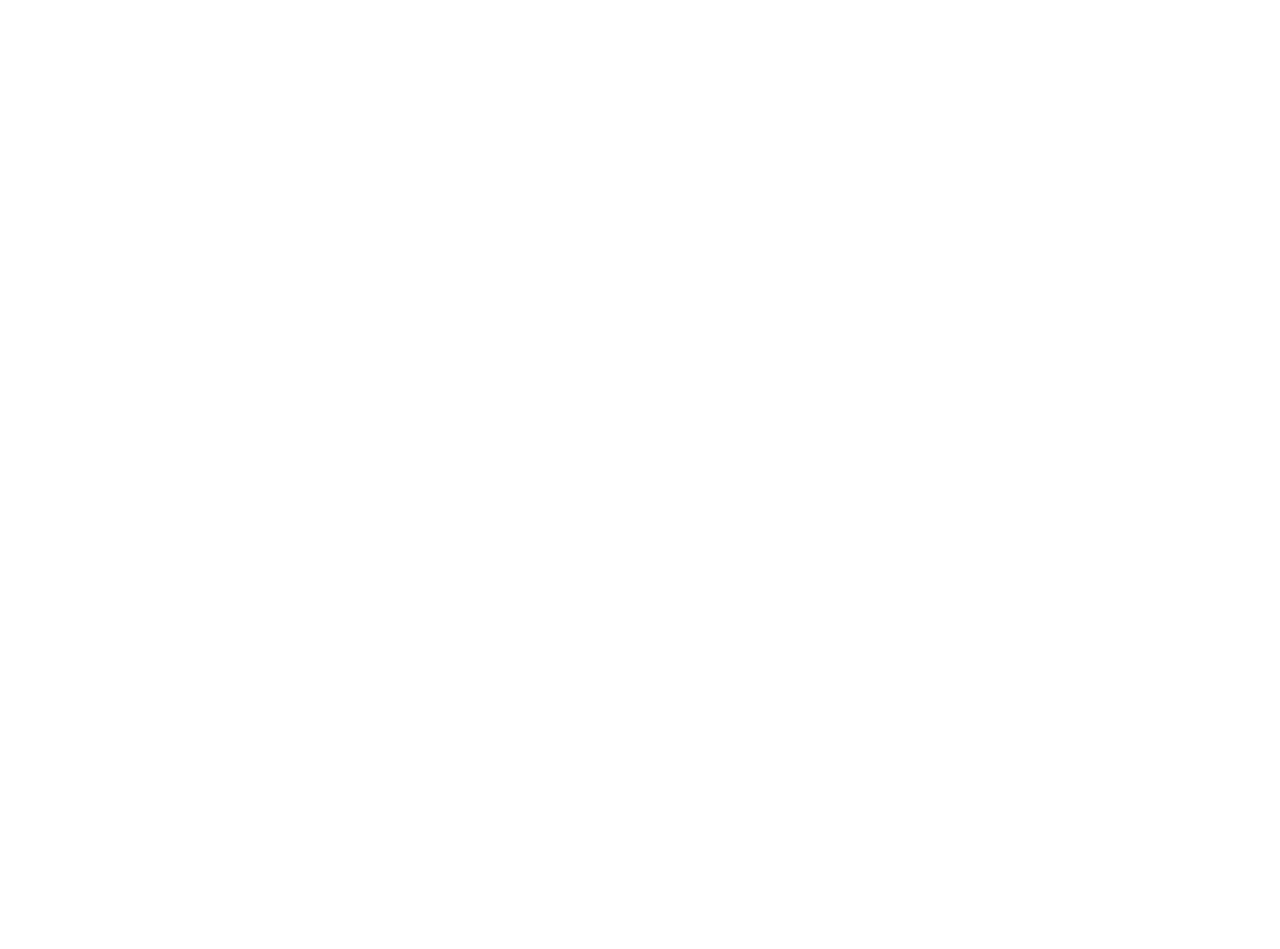
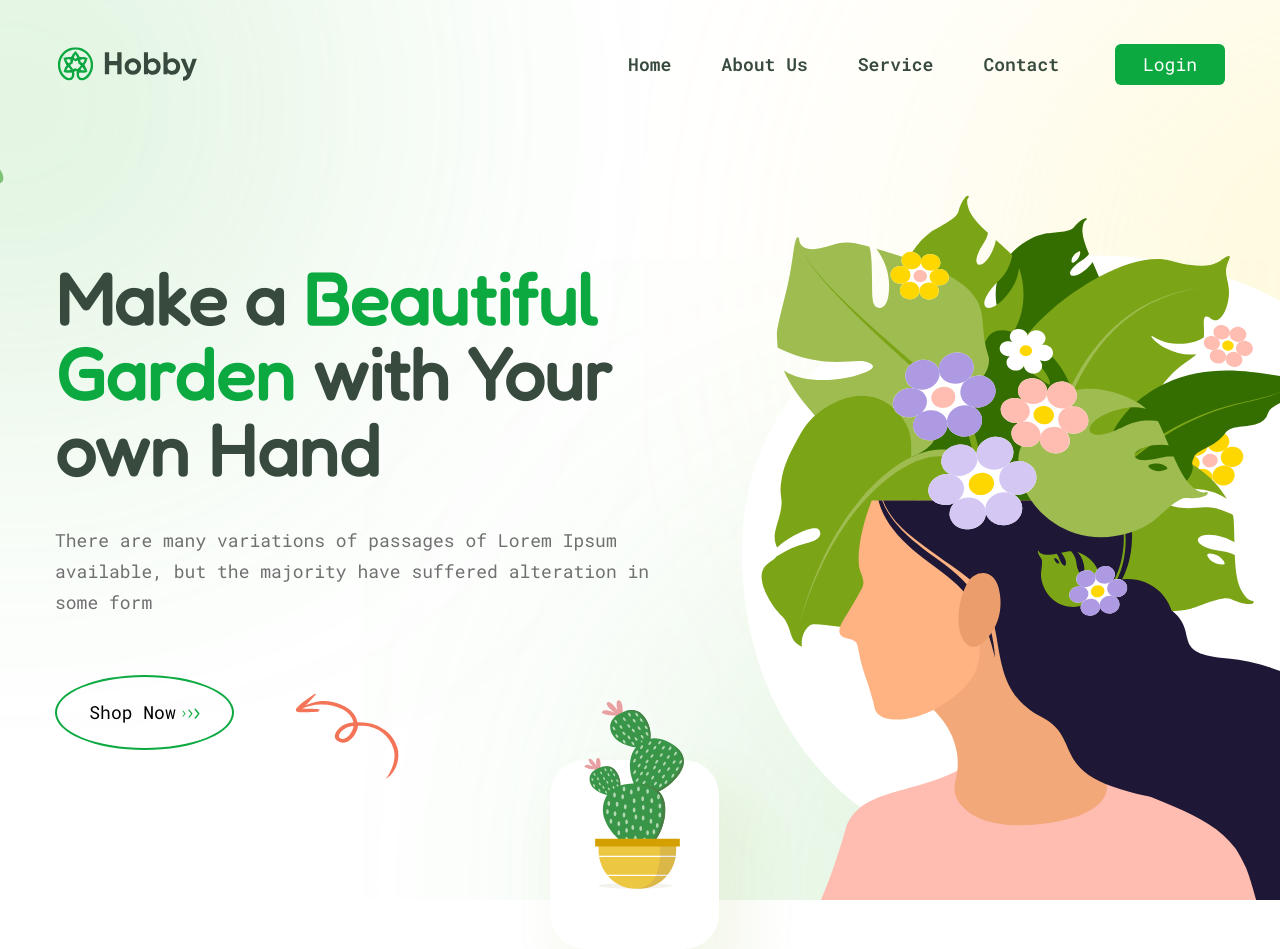
Before and after one commit to MIRZOULUGBEK9008/hobby-selfmade, a React (Vite) app: page / in a window 1280 px wide. Before the commit the page ends 800 px from the top, so only its background shows below. Built offline with nearby package versions, Linux system fonts and the light colour scheme.

Commit message:
Add site-hero-header with styles

```diff
--- a/src/App.jsx
+++ b/src/App.jsx
@@ -1,6 +1,6 @@
 import React from 'react'
 import Loader from './components/Loader'
-import Header from './components/Header'
+import SiteHeroHeader from './components/SiteHeroHeader'
 import MainContent from './components/main-content/MainContent'
 import Footer from './components/Footer'
 
@@ -8,7 +8,7 @@ function App() {
   return (
     <>
     <Loader />
-    <Header />
+    <SiteHeroHeader />
     <MainContent />
     <Footer />
     </>
--- a/src/components/Header.jsx
+++ /dev/null
@@ -1,11 +0,0 @@
-import React from 'react'
-
-function Header() {
-  return (
-    <header className='site-header'>
-
-    </header>
-    )
-  }
-
-  export default Header
--- /dev/null
+++ b/src/components/SiteHeader.jsx
@@ -0,0 +1,36 @@
+import React from 'react'
+import SiteLogo from '../img/site-logo-min.svg'
+
+function SiteHeader() {
+  const SiteHeaderLinks = [
+    {id: 1, link: "Home"},
+    {id: 2, link: "About us"},
+    {id: 3, link: "Service"},
+    {id: 4, link: "Contact"}
+  ]
+  return (
+    <header className='site-header'>
+    <div className="site-header__container container">
+    <a className="site-header__logo logo" href="index.html">
+    <img className="logo__img" src={SiteLogo} alt="Site logo"  width="145" height="34" />
+    </a>
+    <nav className="site-header__sitenav sitenav">
+    <ul className="sitenav__list">
+    {
+    SiteHeaderLinks.map((item) => {
+      return (
+        <li className="sitenav__item">
+        <a className="sitenav__link" href="#" key={item.id}>{item.link}</a>
+        </li>
+      )
+    })
+    }
+      </ul>
+      <button className="site-header__button button button--green-small">Login</button>
+      </nav>
+      </div>
+      </header>
+  )
+}
+
+    export default SiteHeader
--- /dev/null
+++ b/src/components/SiteHero.jsx
@@ -0,0 +1,24 @@
+import React from 'react'
+import CactusImg from '../img/index-hero-cactus-min.svg'
+
+function SiteHero() {
+  return (
+    <div className='hero'>
+    <div className="hero__container container">
+    <div className="hero__content">
+    <h1 className="hero__title title">Make a <b>Beautiful Garden</b> with Your own Hand</h1>
+    <p className="hero__description">There are many variations of passages of Lorem Ipsum available, but the majority have suffered alteration in some form
+    </p>
+    <div className="hero__button-wrapper">
+    <button className="hero__button button button--arrow">Shop now</button>
+    </div>
+    </div>
+    <div className="hero__cactus-img-wrapper">
+      <img className="hero__cactus-img" src={CactusImg} alt="Cactus img" width="101" height="210" />
+    </div>
+    </div>
+    </div>
+    )
+  }
+
+  export default SiteHero
--- /dev/null
+++ b/src/components/SiteHeroHeader.jsx
@@ -0,0 +1,14 @@
+import React from 'react'
+import SiteHeader from './SiteHeader'
+import SiteHero from './SiteHero'
+
+function SiteHeroHeader() {
+  return (
+    <div className='site-hero-header-wrapper'>
+    <SiteHeader/>
+    <SiteHero/>
+    </div>
+    )
+  }
+
+  export default SiteHeroHeader
--- a/src/styles/styles.css
+++ b/src/styles/styles.css
@@ -1,9 +1,14 @@
 /* CUSTOM-PROPS */
+/* FONTS  */
+@import url('https://fonts.googleapis.com/css2?family=Fredoka&family=Roboto+Mono:wght@400;500;600;700&display=swap');
+
 :root {
-  --loader-color: #000;
+  --green: #0ca941;
+  --loader-color: var(--green);
+  --grey: #678570;
+  --black: #374a3d;
+  --white: #fff;
 }
-
-/* FONT-FACE  */
 
 /* LOADER */
 .loader-wrapper {
@@ -12,7 +17,7 @@
   justify-content: center;
   width: 100%;
   height: 100%;
-  background-color: #fff;
+  background-color: var(--white);
   position: fixed;
   z-index: 999;
   transition: opacity 0.2s ease;
@@ -60,11 +65,11 @@ body {
   display: flex;
   flex-direction: column;
   height: 100%;
-  background-color: #fff;
-  color: #222;
-  font-family: "Arial", sans-serif;
-  font-size: 16px;
-  line-height: 1.5;
+  background-color: var(--white);
+  color: var(--grey);
+  font-family: "Roboto Mono", "Arial", sans-serif;
+  font-size: 18px;
+  line-height: 1.7;
   padding: 0;
   margin: 0;
 }
@@ -84,7 +89,7 @@ img {
 
 /* FOCUS-STYLES  */
 *:focus {
-  outline: 3px dashed black;
+  outline: 3px dashed var(--green);
   outline-offset: 3px;
 }
 
@@ -116,3 +121,193 @@ img {
 .main-content {
   flex-grow: 1;
 }
+
+/* TITLE  */
+.title {
+  margin-top: 0;
+  color: var(--black);
+  font-size: 36px;
+  line-height: 1.2;
+  font-family: "Fredoka", "Arial", sans-serif;
+  font-weight: 400;
+}
+
+
+/* LOGO  */
+.logo {
+  display: flex;
+  flex-shrink: 0;
+}
+
+.logo:hover {
+  opacity: 0.8;
+}
+
+.logo:active {
+  opacity: 0.6;
+}
+
+.logo__img {
+  display: block;
+  width: 145px;
+  height: 34px;
+  object-fit: contain;
+  object-position: center;
+}
+
+
+/* BUTTON  */
+.button {
+  cursor: pointer;
+  border: none;
+  background-color: transparent;
+  padding: 0;
+  text-align: center;
+  white-space: nowrap;
+  text-transform: capitalize;
+}
+
+.button:hover {
+  opacity: 0.8;
+}
+
+.button:active {
+  opacity: 0.6;
+}
+
+.button--green-small {
+  padding: 10px;
+  min-width: 110px;
+  background-color: var(--green);
+  border-radius: 6px;
+  color: var(--white);
+}
+
+.button--arrow {
+  display: inline-flex;
+  align-items: baseline;
+  justify-content: center;
+  border: 2px solid var(--green);
+  min-width: 179px;
+  padding: 25px;
+  border-radius: 50%;
+}
+
+.button--arrow::after {
+  content: "";
+  width: 18px;
+  height: 11px;
+  background-image: url(../img/arrow-button-min.svg);
+  margin-left: 6px;
+}
+
+
+
+/* SITE-HERO-HEADER-WRAPPER  */
+.site-hero-header-wrapper {
+  position: relative;
+  min-height: 900px;
+  background-image: url(../img/index-hero-bg-min.svg), url(../img/index-header-flower-bg-min.svg);
+  background-repeat: no-repeat, no-repeat;
+  background-position: calc(50% + 85px) calc(47% + 10px), calc(50% - 700px) top;
+}
+
+/* SITE-HEADER  */
+.site-header__container {
+  display: flex;
+  align-items: center;
+  justify-content: space-between;
+  padding-top: 44px;
+  padding-bottom: 44px;
+}
+
+.site-header__logo {
+  margin-right: 30px;
+}
+
+.site-header__sitenav {
+  display: flex;
+  align-items: center;
+}
+
+.sitenav__list {
+  display: flex;
+  margin: 0;
+  margin-right: 56px;
+  padding: 0;
+  list-style: none;
+}
+
+.sitenav__item:not(:last-child) {
+  margin-right: 50px;
+}
+
+.sitenav__link {
+  color: var(--black);
+  font-size: 18px;
+  line-height: normal;
+  font-weight: 600;
+  text-decoration: none;
+  white-space: nowrap;
+  text-transform: capitalize;
+}
+
+.hero__content {
+  width: 100%;
+  max-width: 616px;
+  padding-top: 132px;
+  display: flex;
+  flex-direction: column;
+  align-items: flex-start;
+}
+
+.hero__title {
+  margin-top: 0;
+  margin-bottom: 38px;
+  color: var(--black);
+  font-weight: 700;
+  font-size: 72px;
+  line-height: 1.05;
+}
+
+.hero__title > b {
+  color: var(--green);
+}
+
+.hero__description {
+  margin-top: 0;
+  padding-bottom: 40px;
+  color: #707070;
+}
+
+.hero__button-wrapper {
+  display: flex;
+  align-items: flex-start;
+}
+
+.hero__button-wrapper::after {
+  content: "";
+  width: 108px;
+  height: 87px;
+  background-image: url(../img/arrow-min.svg);
+  background-repeat: no-repeat;
+  margin-top: 17px;
+  margin-left: 57px;
+}
+
+.hero__cactus-img-wrapper {
+  position: absolute;
+  bottom: -49px;
+  left: 43%;
+  display: flex;
+  justify-content: center;
+  width: 169px;
+  height: 189px;
+  background-color: var(--white);
+  box-shadow: 22px 34px 50px 11px #7CA41714;
+  border-radius: 35px;
+}
+
+.hero__cactus-img {
+  transform: translateY(-60px);
+}
```
Also changed, not shown: src/components/main-content/MainContent.jsx (line endings or trailing spaces).
